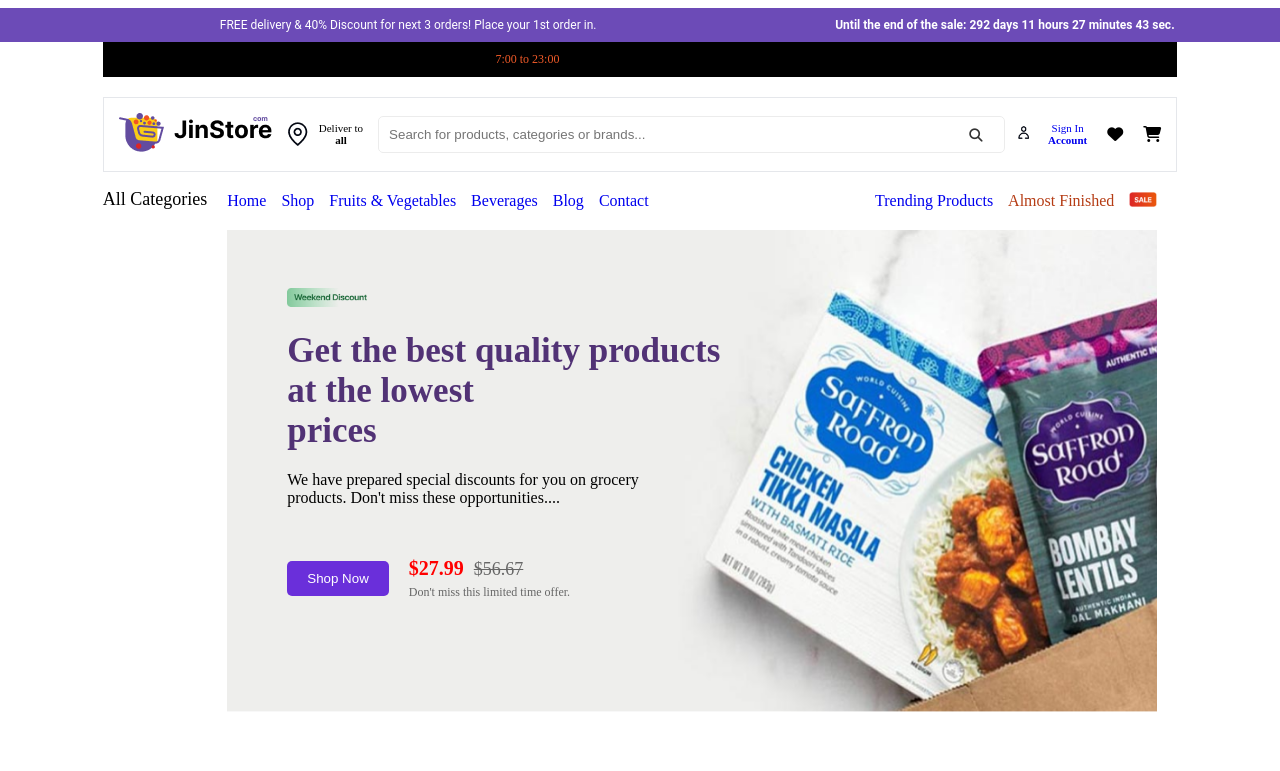
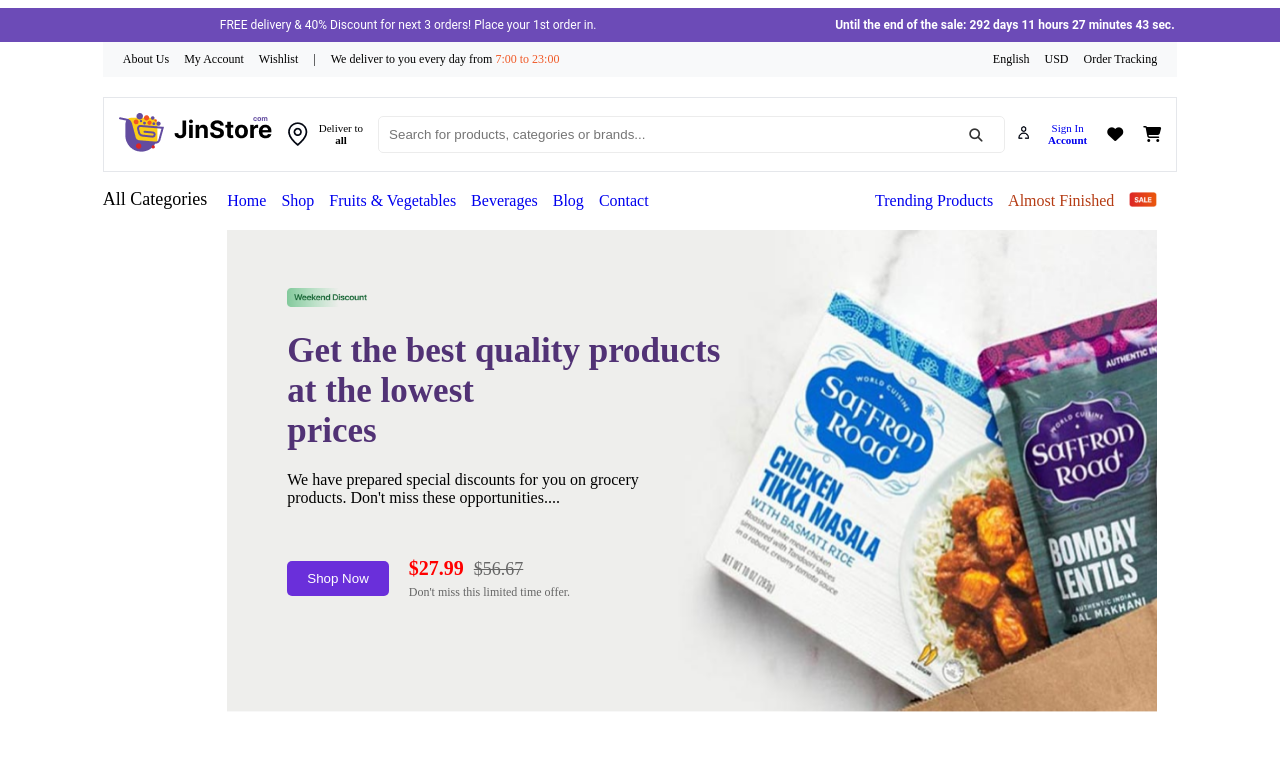
Before and after one commit to arafatanjan/dotpot-frontend, a React (Vite) app: page / in a window 1280 px wide. Shown: the top 771 px of the page. Built offline with nearby package versions, Linux system fonts and the light colour scheme.

Commit message:
Deploy commit

```diff
--- a/src/components/Shared/HeroSection/Topbar.css
+++ b/src/components/Shared/HeroSection/Topbar.css
@@ -75,7 +75,7 @@
 }
 
 .top-navigation {
-  background-color: black;
+  background-color: #f8f9fa;
   padding: 10px 20px;
   display: flex;
   justify-content: space-between;
```
